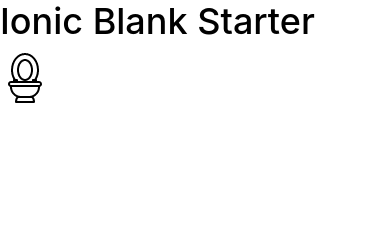
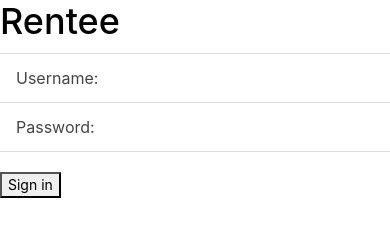
Before and after one commit to laurmurclar/rentee, a website: page www/index.html in a window 390 px wide. Drawn offline with Linux system fonts and the light colour scheme; some packages are replaced by stand-ins of ours; files that its build step writes are made by us from their sources.

Commit message:
login
email box and password box with button

```diff
--- a/www/index.html
+++ b/www/index.html
@@ -25,10 +25,25 @@
 
     <ion-pane>
       <ion-header-bar class="bar-stable">
-        <h1 class="title">Ionic Blank Starter</h1>
+        <h1 class="title">Rentee</h1>
       </ion-header-bar>
       <ion-content>
-        <img src="img/Toilet Bowl-50.png"/>
+        <div class="list">
+          <label class="item item-input">
+            <span class="input-label">Username:</span>
+            <input type="text">
+<!-- type brings up the specific keyboard box(username,telephone,email,search,number,date,month,password) -->
+          </label>
+          <label class="item item-input">
+            <span class="input-label">Password:</span>
+            <input type="password">
+<!-- type brings up the specific keyboard box(username,telephone,email,search,number,date,month,password) -->
+          </label>
+        </div>
+        <div>
+          <button type="button">Sign in</button>
+        </div>
+
       </ion-content>
     </ion-pane>
   </body>
```
